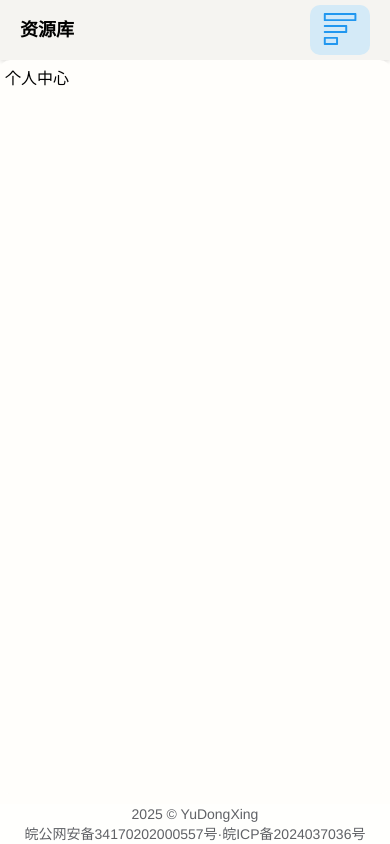
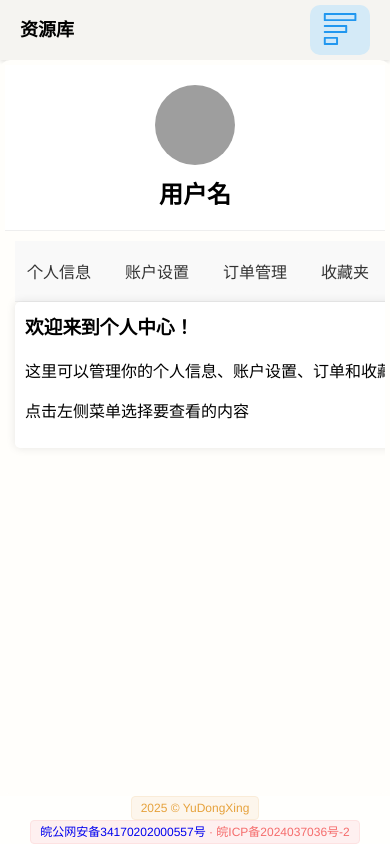
Before and after one commit to Yu-dongxing/ResourceLibrarySystem-Vue, a Vue app: page /user in a window 390 px wide. Built offline with nearby package versions, Linux system fonts and the light colour scheme; grey boxes are pictures that could not be loaded.

Commit message:
优化前端界面及功能

```diff
--- a/package.json
+++ b/package.json
@@ -1,6 +1,6 @@
 {
   "name": "resource_integration_system",
-  "version": "0.2.0",
+  "version": "0.2.2",
   "private": true,
   "scripts": {
     "serve": "vue-cli-service serve",
--- a/src/App.vue
+++ b/src/App.vue
@@ -22,6 +22,9 @@ export default {
     FooterIndex,
     // MainIndex,
     // updata
+  },
+  beforeCreate() {
+    console.log('App.vue beforeCreate')
   }
 }
 </script>
@@ -60,7 +63,7 @@ export default {
     height: calc(100vh - 70px - 40px - 10px);
     width: 100%;
     background-color: var(--bg-100);
-    overflow: auto;
+    /* overflow: auto; */
     border-radius: 10px;
 }
 </style>
--- a/src/components/AddResouce/index.vue
+++ b/src/components/AddResouce/index.vue
@@ -1,6 +1,8 @@
 <template>
   <div>
-    <h1>添加资源</h1>
+    <div class="addResource">
+      <el-text>资源上传</el-text>
+    </div>
   </div>
 </template>
 
--- a/src/components/footer/FooterIndex.vue
+++ b/src/components/footer/FooterIndex.vue
@@ -2,10 +2,12 @@
   <div class="footer">
     <div class="title">
       <el-text>
-        2025 © YuDongXing
-        <br>
-        皖公网安备34170202000557号·皖ICP备2024037036号
-        <br>
+        <el-tag type="warning">2025 © YuDongXing</el-tag>
+      <br/>
+        <el-tag type="danger">
+          <a href="https://beian.mps.gov.cn/#/query/webSearch?code=34170202000557" rel="noreferrer" target="_blank">皖公网安备34170202000557号</a>
+          <span>&nbsp;·&nbsp;皖ICP备2024037036号-2</span>
+        </el-tag>
       </el-text>
     </div>
   </div>
@@ -27,6 +29,19 @@ export default {
 </script>
 
 <style lang="less" scoped>
+//a链接，不显示下划线，不显示颜色
+a:link {
+    text-decoration: none;
+}
+a:visited {
+    text-decoration: none;
+}
+a:hover {
+    text-decoration: none;
+}
+a {
+    text-decoration: none;
+}
 //底部版权栏目，使用绝对定位
 .footer {
     height: auto(50px);
--- a/src/components/main/MainIndex.vue
+++ b/src/components/main/MainIndex.vue
@@ -1,6 +1,6 @@
 <template>
-    <!-- -->
-    <div class="main-index" v-loading="isLoading"  element-loading-text="Loading...">
+    <!-- v-loading.fullscreen.lock="fullscreenLoading"-->
+    <div class="main-index" v-loading.fullscreen.lock="isLoading"  element-loading-text="Loading...">
         <div class="item" v-for="item in reversedItems" :key="item.id" @click="getData()">
             <div class="item-img">
                 <img src="https://mdn.alipayobjects.com/huamei_0prmtq/afts/img/A*PXAJTYXseTsAAAAAAAAAAAAADvuFAQ/original" alt="depng">
@@ -12,16 +12,16 @@
                 </div>
                 <div class="item-right-content">
                     <div class="content-time" title="创建时间">
-                        <img ref="img" src="@/assets/time/time.svg"/>
-                        <p>{{ item.createTime }}</p>
+                        <!-- <img ref="img" src="@/assets/time/time.svg"/> -->
+                        <el-tag type="primary">{{ item.createTime }}</el-tag>
                     </div>
                     <div class="content-user" title="作者">
-                        <img ref="img" src="@/assets/user/user.svg"/>
-                        <p>{{ item.author }}</p>
+                        <!-- <img ref="img" src="@/assets/user/user.svg"/> -->
+                        <el-tag type="primary">{{ item.author }}</el-tag>
                     </div>
                     <div class="content-tab" title="分类">
-                        <img ref="img" src="@/assets/tab/tab.svg"/>
-                        <p>{{ item.tab }}</p>
+                        <!-- <img ref="img" src="@/assets/tab/tab.svg"/> -->
+                        <el-tag type="primary">{{ item.tab }}</el-tag>
                     </div>
                 </div>
                 <div class="item-right-button">
@@ -97,20 +97,20 @@ a {
     transition: all 3s ease;
     margin-top: 4px;
     box-sizing: border-box;
-    padding: 10px;
+    padding: 5px;
     width: 100%;
     background-color: var(--bg-100);
     display: grid;
     gap: 10px; /* 使用 gap 替代 grid-gap */
     grid-template-columns: repeat(auto-fill, minmax(500px, 1fr));
-    grid-template-rows: repeat(auto-fill, minmax(200px, 1fr));
+    grid-template-rows: repeat(auto-fill, minmax(100px, 1fr));
     .item{
         margin: 15px 0 5px 2.5%; /* 合并 margin */
         width: 95%;
         height: auto;
         border-radius: 10px;
         box-sizing: border-box;
-        padding: 10px;
+        padding: 5px;
         display: flex;
         box-shadow: var(--box-shadow-de);
         background-image: linear-gradient(to right, var(--bg-100), var(--bg-200));
@@ -127,16 +127,16 @@ a {
         .item-right{
             flex: 1;
             margin-left: 10px;
-            padding: 10px;
+            // padding: 10px;
             box-sizing: border-box;
             .item-right-title{
                 padding: 10px;
                 padding-left: 0;
-                border-bottom: 1px solid var(--primary-200);
+                // border-bottom: 1px solid var(--primary-200);
                 p{
                     min-width: 200px;
-                    font-size: 18px;
-                    font-weight: 600;
+                    font-size: 20px;
+                    font-weight: bold;
                     color: var(--text-100);
                     margin: 0;
                 }
--- a/src/views/userControl.vue
+++ b/src/views/userControl.vue
@@ -1,5 +1,34 @@
 <template>
-    个人中心
+     <div class="container">
+        <header class="header">
+            <!-- 头部：用户头像、用户名 -->
+            <div class="profile-header">
+                 <img class="avatar" src="avatar.png" alt="头像">
+                <h2 class="username">用户名</h2>
+            </div>
+        </header>
+
+        <main class="main-content">
+            <!-- 主要内容区域 -->
+           <nav class="menu">
+                <ul class="menu-list">
+                    <li class="menu-item"><a href="#">个人信息</a></li>
+                    <li class="menu-item"><a href="#">账户设置</a></li>
+                    <li class="menu-item"><a href="#">订单管理</a></li>
+                    <li class="menu-item"><a href="#">收藏夹</a></li>
+                     <li class="menu-item"><a href="#">消息中心</a></li>
+                </ul>
+            </nav>
+            <section class="content-area">
+                <!-- 具体内容放在这里 -->
+                <div class="content">
+                    <h3>欢迎来到个人中心！</h3>
+                    <p>这里可以管理你的个人信息、账户设置、订单和收藏夹。</p>
+                    <p>点击左侧菜单选择要查看的内容</p>
+                 </div>
+            </section>
+        </main>
+     </div>
 </template>
 
 <script>
@@ -8,6 +37,147 @@ export default {
 }
 </script>
 
-<style>
+<style scoped>
+.container {
+    display: flex;
+    flex-direction: column;
+    /* min-height: 100vh; 最小高度占满整个视口 */
+}
 
+/* 头部 */
+.header {
+    background-color: #fff;
+    padding: 20px;
+    text-align: center;
+    border-bottom: 1px solid #eee;
+}
+.profile-header{
+    display: flex;
+    align-items: center;
+    justify-content: center;
+}
+.avatar {
+    width: 80px;
+    height: 80px;
+    border-radius: 50%;
+    margin-right: 10px;
+}
+
+.username {
+    margin: 0;
+}
+
+/* 主要内容区域 */
+.main-content {
+    display: flex;
+    flex: 1; /* 占据剩余空间 */
+    padding: 20px;
+    max-width: 1200px; /* 最大宽度，避免在超大屏幕下内容过宽 */
+    margin: 0 auto; /* 内容水平居中 */
+
+}
+
+/* 菜单 */
+.menu {
+    width: 200px;
+    background-color: #f9f9f9;
+    border-right: 1px solid #eee;
+    padding-right: 20px;
+    flex-shrink: 0; /* 避免菜单缩小 */
+}
+
+.menu-list {
+    list-style: none;
+    padding: 0;
+    margin: 0;
+}
+
+.menu-item a {
+    display: block;
+    padding: 10px;
+    text-decoration: none;
+    color: #333;
+    transition: background-color 0.3s ease;
+}
+
+.menu-item a:hover {
+    background-color: #eee;
+}
+
+/* 内容区域 */
+.content-area {
+    flex: 1;
+    padding-left: 20px;
+}
+.content{
+      background-color: #fff;
+      padding: 20px;
+      border-radius: 5px;
+    box-shadow: 0 0 10px rgba(0, 0, 0, 0.1);
+}
+.content h3{
+  margin-top:0;
+}
+
+
+/* 底部
+.footer {
+    background-color: #333;
+    color: #fff;
+    text-align: center;
+    padding: 10px;
+    font-size: 14px;
+} */
+
+
+/* 手机端适配 */
+@media (max-width: 768px) {
+  .profile-header{
+        flex-direction: column;
+    }
+    .avatar {
+        margin-bottom: 10px;
+         margin-right: 0;
+    }
+    .main-content {
+        flex-direction: column; /* 在手机端改为垂直布局 */
+        padding: 10px;
+    }
+
+    .menu {
+        width: 100%; /* 菜单宽度充满屏幕 */
+        border-right: none;
+        border-bottom: 1px solid #eee;
+          padding-right:0;
+
+    }
+      .menu-list {
+         display: flex;
+         overflow-x: auto; /* 水平滑动展示菜单 */
+        padding: 10px 0;
+
+    }
+
+    .menu-item {
+        flex: 0 0 auto; /* 不会拉伸，根据内容自适应 */
+         margin-right: 10px;
+          white-space: nowrap; /* 防止文字换行 */
+
+    }
+    .menu-item a{
+       padding: 8px 12px;
+       border-radius: 5px;
+       background-color: #f9f9f9;
+    }
+    .menu-item a:hover {
+        background-color: #eee;
+    }
+      .content-area {
+        padding-left: 0;
+    }
+
+    .content {
+          padding: 10px;
+    }
+}
 </style>
```
Also changed, not shown: src/assets/baanImg/baanIMG.png (added), 1 other file (tests, documents, lock files or other folders).
